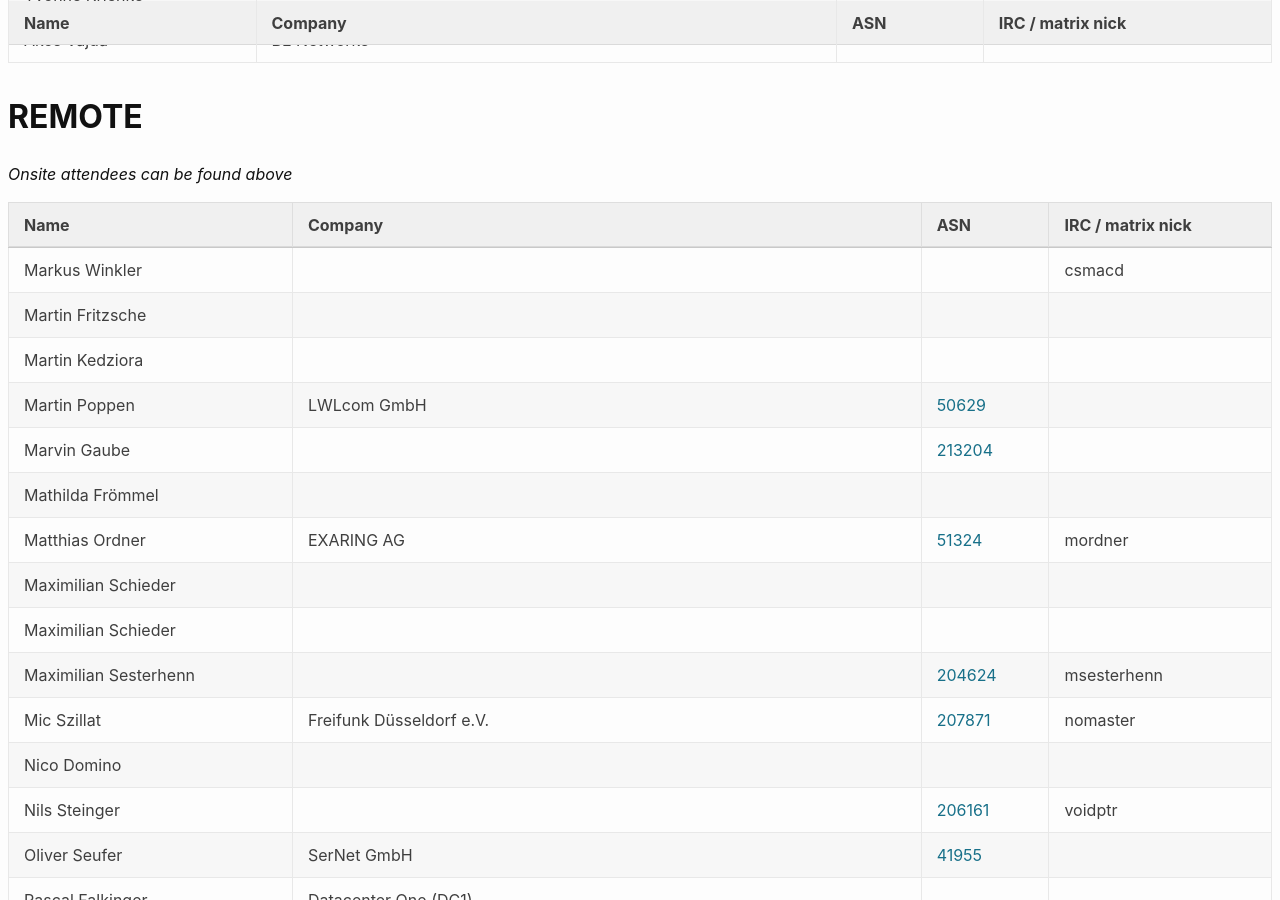
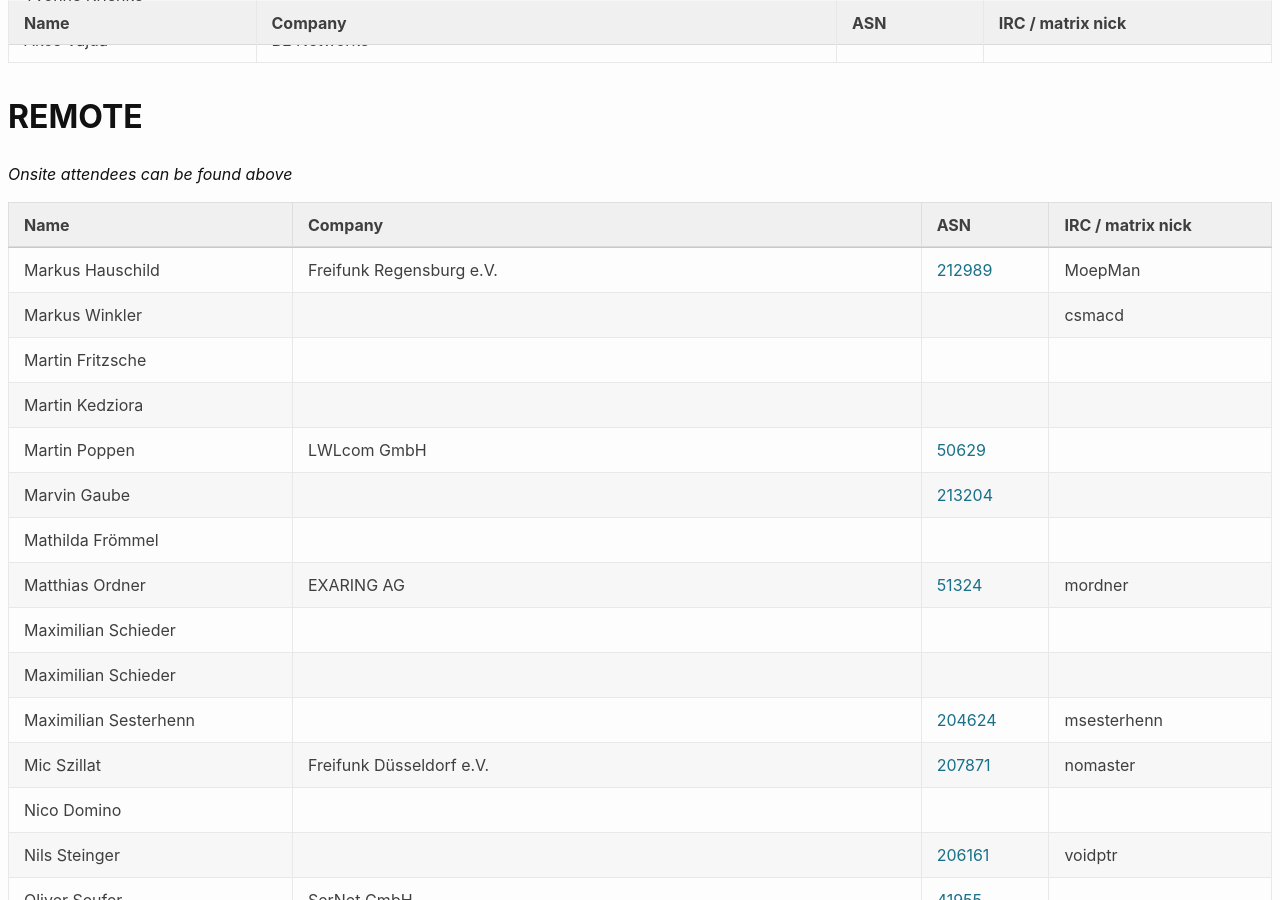
Before and after one commit to denog/pretix-attendeelist, a Jekyll site: the page built from denog16/index.markdown, in a window 1280 px wide and 900 px high, scrolled down 21699 px. Built offline with Jekyll 4.4.1, drawn with Linux system fonts in a browser that asks for light colours.

Commit message:
Latest data: Wed Oct 30 12:38:43 UTC 2024

```diff
--- a/_data/attendees_denog16_online.json
+++ b/_data/attendees_denog16_online.json
@@ -1,4 +1,10 @@
 [
+  {
+    "name": "Markus Hauschild",
+    "company": "Freifunk Regensburg e.V.",
+    "irc": "MoepMan",
+    "asn": "212989"
+  },
   {
     "name": "Markus Winkler",
     "company": null,
```
